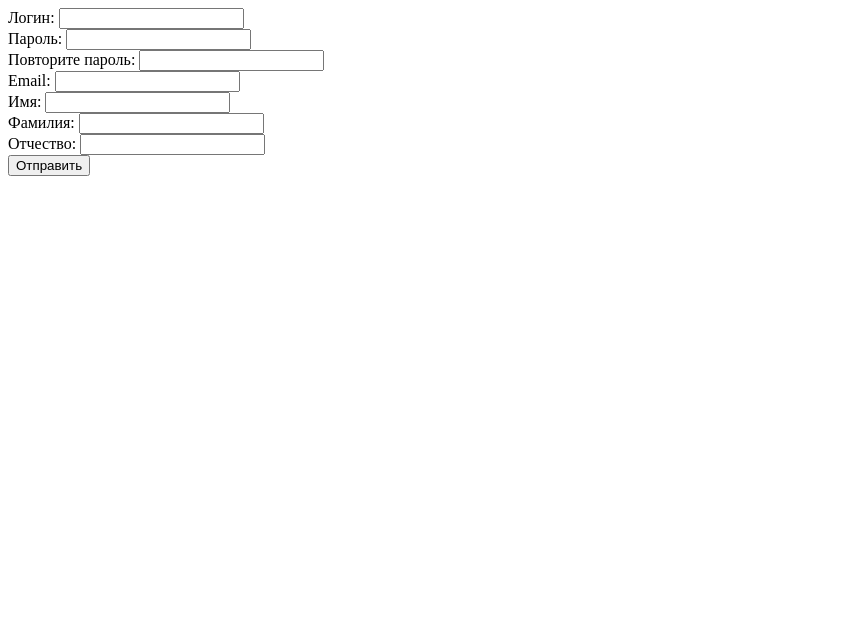
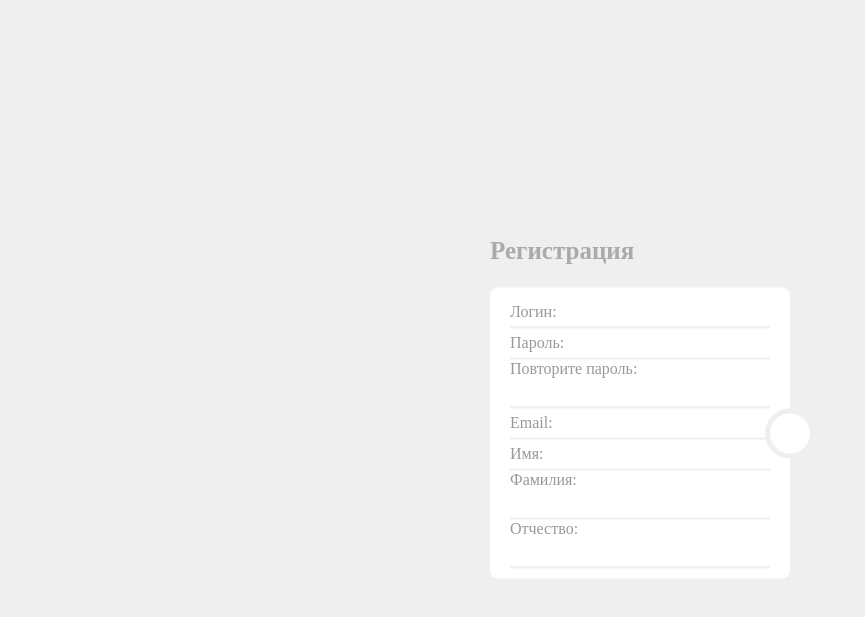
Before and after one commit to honeydev/junior, a Flask app: page /auth/ in a window 1280 px wide. Shown: the top 617 px of the page, without its empty margins (0-865 px from the left). Run offline with Flask 2, Linux system fonts and the light colour scheme; parts of the project's set-up code (start-up, migrations or seed data) failed here and were passed over.

Commit message:
Registration form design.

```diff
--- a/src/main.py
+++ b/src/main.py
@@ -10,7 +10,11 @@ from src.views import index_bp
 
 def create_app(config=DevelopConfig):
     """App factory."""
-    app = Flask(__name__.split('.')[0])
+    app = Flask(
+        __name__.split('.')[0],
+        static_url_path='/static',
+        static_folder='src/static'
+    )
     app.url_map.strict_slashes = False
     app.config.from_object(config)
     register_extensions(app)
--- /dev/null
+++ b/src/static/css/register.css
@@ -0,0 +1,274 @@
+html,
+body {
+  background: #efefef;
+  padding: 10px;
+  font-family: 'Varela Round';
+}
+/*=== 2. Anchor Link ===*/
+a {
+  color: #aaaaaa;
+  transition: all ease-in-out 200ms;
+}
+a:hover {
+  color: #333333;
+  text-decoration: none;
+}
+/*=== 3. Text Outside the Box ===*/
+.etc-login-form {
+  color: #919191;
+  padding: 10px 20px;
+}
+.etc-login-form p {
+  margin-bottom: 5px;
+}
+/*=== 4. Main Form ===*/
+.login-form-1 {
+  max-width: 300px;
+  border-radius: 5px;
+  display: inline-block;
+}
+.main-login-form {
+  position: relative;
+}
+.login-form-1 .form-control {
+  border: 0;
+  box-shadow: 0 0 0;
+  border-radius: 0;
+  background: transparent;
+  color: #555555;
+  padding: 7px 0;
+  font-weight: bold;
+  height:auto;
+}
+.login-form-1 .form-control::-webkit-input-placeholder {
+  color: #999999;
+}
+.login-form-1 .form-control:-moz-placeholder,
+.login-form-1 .form-control::-moz-placeholder,
+.login-form-1 .form-control:-ms-input-placeholder {
+  color: #999999;
+}
+.login-form-1 .form-group {
+  margin-bottom: 0;
+  border-bottom: 2px solid #efefef;
+  padding-right: 20px;
+  position: relative;
+}
+.login-form-1 .form-group:last-child {
+  border-bottom: 0;
+}
+.login-group {
+  background: #ffffff;
+  color: #999999;
+  border-radius: 8px;
+  padding: 10px 20px;
+}
+.login-group-checkbox {
+  padding: 5px 0;
+}
+/*=== 5. Login Button ===*/
+.login-form-1 .login-button {
+  position: absolute;
+  right: -25px;
+  top: 50%;
+  background: #ffffff;
+  color: #999999;
+  padding: 11px 0;
+  width: 50px;
+  height: 50px;
+  margin-top: -25px;
+  border: 5px solid #efefef;
+  border-radius: 50%;
+  transition: all ease-in-out 500ms;
+}
+.login-form-1 .login-button:hover {
+  color: #555555;
+  transform: rotate(450deg);
+}
+.login-form-1 .login-button.clicked {
+  color: #555555;
+}
+.login-form-1 .login-button.clicked:hover {
+  transform: none;
+}
+.login-form-1 .login-button.clicked.success {
+  color: #2ecc71;
+}
+.login-form-1 .login-button.clicked.error {
+  color: #e74c3c;
+}
+/*=== 6. Form Invalid ===*/
+label.form-invalid {
+  position: absolute;
+  top: 0;
+  right: 0;
+  z-index: 5;
+  display: block;
+  margin-top: -25px;
+  padding: 7px 9px;
+  background: #777777;
+  color: #ffffff;
+  border-radius: 5px;
+  font-weight: bold;
+  font-size: 11px;
+}
+label.form-invalid:after {
+  top: 100%;
+  right: 10px;
+  border: solid transparent;
+  content: " ";
+  height: 0;
+  width: 0;
+  position: absolute;
+  pointer-events: none;
+  border-color: transparent;
+  border-top-color: #777777;
+  border-width: 6px;
+}
+/*=== 7. Form - Main Message ===*/
+.login-form-main-message {
+  background: #ffffff;
+  color: #999999;
+  border-left: 3px solid transparent;
+  border-radius: 3px;
+  margin-bottom: 8px;
+  font-weight: bold;
+  height: 0;
+  padding: 0 20px 0 17px;
+  opacity: 0;
+  transition: all ease-in-out 200ms;
+}
+.login-form-main-message.show {
+  height: auto;
+  opacity: 1;
+  padding: 10px 20px 10px 17px;
+}
+.login-form-main-message.success {
+  border-left-color: #2ecc71;
+}
+.login-form-main-message.error {
+  border-left-color: #e74c3c;
+}
+/*=== 8. Custom Checkbox & Radio ===*/
+/* Base for label styling */
+[type="checkbox"]:not(:checked),
+[type="checkbox"]:checked,
+[type="radio"]:not(:checked),
+[type="radio"]:checked {
+  position: absolute;
+  left: -9999px;
+}
+[type="checkbox"]:not(:checked) + label,
+[type="checkbox"]:checked + label,
+[type="radio"]:not(:checked) + label,
+[type="radio"]:checked + label {
+  position: relative;
+  padding-left: 25px;
+  padding-top: 1px;
+  cursor: pointer;
+}
+/* checkbox aspect */
+[type="checkbox"]:not(:checked) + label:before,
+[type="checkbox"]:checked + label:before,
+[type="radio"]:not(:checked) + label:before,
+[type="radio"]:checked + label:before {
+  content: '';
+  position: absolute;
+  left: 0;
+  top: 2px;
+  width: 17px;
+  height: 17px;
+  border: 0px solid #aaa;
+  background: #f0f0f0;
+  border-radius: 3px;
+  box-shadow: inset 0 1px 3px rgba(0, 0, 0, 0.3);
+}
+/* checked mark aspect */
+[type="checkbox"]:not(:checked) + label:after,
+[type="checkbox"]:checked + label:after,
+[type="radio"]:not(:checked) + label:after,
+[type="radio"]:checked + label:after {
+  position: absolute;
+  color: #555555;
+  transition: all .2s;
+}
+/* checked mark aspect changes */
+[type="checkbox"]:not(:checked) + label:after,
+[type="radio"]:not(:checked) + label:after {
+  opacity: 0;
+  transform: scale(0);
+}
+[type="checkbox"]:checked + label:after,
+[type="radio"]:checked + label:after {
+  opacity: 1;
+  transform: scale(1);
+}
+/* disabled checkbox */
+[type="checkbox"]:disabled:not(:checked) + label:before,
+[type="checkbox"]:disabled:checked + label:before,
+[type="radio"]:disabled:not(:checked) + label:before,
+[type="radio"]:disabled:checked + label:before {
+  box-shadow: none;
+  border-color: #8c8c8c;
+  background-color: #878787;
+}
+[type="checkbox"]:disabled:checked + label:after,
+[type="radio"]:disabled:checked + label:after {
+  color: #555555;
+}
+[type="checkbox"]:disabled + label,
+[type="radio"]:disabled + label {
+  color: #8c8c8c;
+}
+/* accessibility */
+[type="checkbox"]:checked:focus + label:before,
+[type="checkbox"]:not(:checked):focus + label:before,
+[type="checkbox"]:checked:focus + label:before,
+[type="checkbox"]:not(:checked):focus + label:before {
+  border: 1px dotted #f6f6f6;
+}
+/* hover style just for information */
+label:hover:before {
+  border: 1px solid #f6f6f6 !important;
+}
+/*=== Customization ===*/
+/* radio aspect */
+[type="checkbox"]:not(:checked) + label:before,
+[type="checkbox"]:checked + label:before {
+  border-radius: 3px;
+}
+[type="radio"]:not(:checked) + label:before,
+[type="radio"]:checked + label:before {
+  border-radius: 35px;
+}
+/* selected mark aspect */
+[type="checkbox"]:not(:checked) + label:after,
+[type="checkbox"]:checked + label:after {
+  content: '✔';
+  top: 0;
+  left: 2px;
+  font-size: 14px;
+}
+[type="radio"]:not(:checked) + label:after,
+[type="radio"]:checked + label:after {
+  content: '\2022';
+  top: 0;
+  left: 3px;
+  font-size: 30px;
+  line-height: 25px;
+}
+/*=== 9. Misc ===*/
+.logo {
+  padding: 15px 0;
+  font-size: 25px;
+  color: #aaaaaa;
+  font-weight: bold;
+}
+
+.element-center {
+    max-width: 400px;
+    position: absolute;
+    left: 50%;
+    top: 50%;
+    transform: translate(-50%, -50%);
+}
--- a/src/templates/base.jinja2
+++ b/src/templates/base.jinja2
@@ -3,7 +3,10 @@
 <head>
 </head>
 <body>
+{% block header %}
+    <link rel="stylesheet" type="text/css" href="{{ url_for('static',filename='vendor/bootstrap.min.css') }}">
+    <script src="{{ url_for('static', filename='vendor/bootstrap.min.js')}}"></script>
+{% endblock %}
 {% block content %}{% endblock %}
-<script src="{{ url_for('static', filename='dist/app.js') }}"></script>
 </body>
 </html>
--- a/src/templates/register_form.jinja2
+++ b/src/templates/register_form.jinja2
@@ -1,20 +1,89 @@
 {% extends 'base.jinja2' %}
+{% block header %}
+    <link rel="stylesheet" type="text/css" href="{{ url_for('static',filename='css/register.css') }}">
+{% endblock %}
 {% block content %}
-    <form action="/auth/", method="post">
-        <label>Логин:</label>
-        <input name="login" type="text"> <br>
-        <label>Пароль:</label>
-        <input name="password" type="password"> <br>
-        <label>Повторите пароль:</label>
-        <input name="password2" type="password"> <br>
-        <label>Email:</label>
-        <input name="email" type="email"> <br>
-        <label>Имя:</label>
-        <input name="firstname" type="text"> <br>
-        <label>Фамилия:</label>
-        <input name="middlename" type="text"> <br>
-        <label>Отчество:</label>
-        <input name="lastname" type="text"> <br>
-    <button type="submit">Отправить</button>
-    </form>
+    <div class="text-center element-center">
+	<div class="logo">Регистрация</div>
+	<!-- Main Form -->
+	<div class="login-form-1">
+		<form id="login-form" class="text-left" action='/auth/' method="post">
+			<div class="login-form-main-message"></div>
+			<div class="main-login-form">
+				<div class="login-group">
+					<div class="form-group">
+						<label for="lg_username" class="sr-only">
+                            Логин:
+                        </label>
+						<input type="text"
+                               class="form-control"
+                               id="lg_username"
+                               name="login">
+					</div>
+
+                    <div class="form-group">
+						<label for="lg_username" class="sr-only">
+                            Пароль:
+                        </label>
+						<input type="password"
+                               class="form-control"
+                               id="lg_username"
+                               name="password">
+					</div>
+
+                    <div class="form-group">
+						<label for="lg_username" class="sr-only">
+                            Повторите пароль:
+                        </label>
+						<input type="password"
+                               class="form-control"
+                               id="lg_username"
+                               name="password_confirmation">
+					</div>
+
+                    <div class="form-group">
+						<label for="lg_username" class="sr-only">
+                            Email:
+                        </label>
+						<input type="email"
+                               class="form-control"
+                               id="lg_username"
+                               name="email">
+					</div>
+
+                    <div class="form-group">
+						<label for="lg_username" class="sr-only">
+                            Имя:
+                        </label>
+						<input type="text"
+                               class="form-control"
+                               id="lg_username"
+                               name="firstname">
+					</div>
+
+                    <div class="form-group">
+						<label for="lg_username" class="sr-only">
+                            Фамилия:
+                        </label>
+						<input type="text"
+                               class="form-control"
+                               id="lg_username"
+                               name="middlename">
+					</div>
+
+                    <div class="form-group">
+						<label for="lg_username" class="sr-only">
+                            Отчество:
+                        </label>
+						<input type="text"
+                               class="form-control"
+                               id="lg_username"
+                               name="lastname">
+					</div>
+				<button type="submit" class="login-button"><i class="fa fa-chevron-right"></i></button>
+			</div>
+		</form>
+	</div>
+	<!-- end:Main Form -->
+</div>
 {% endblock %}
--- a/src/user/views.py
+++ b/src/user/views.py
@@ -18,7 +18,7 @@ class Registration(MethodView):
         login = request.form['login']
         email = request.form['email']
         password = request.form['password']
-        password2 = request.form['password2']
+        password_confirmation = request.form['password_confirmation']
         firstname = request.form['firstname']
         middlename = request.form['middlename']
         lastname = request.form['lastname']
@@ -31,7 +31,7 @@ class Registration(MethodView):
             middlename=middlename,
             lastname=lastname,
         )
-        if User.check_password(user, password2):
+        if User.check_password(user, password_confirmation):
             try:
                 user.save()
                 result = redirect('/')
```
